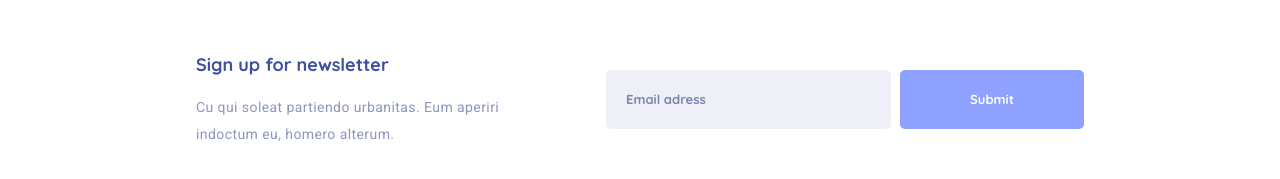
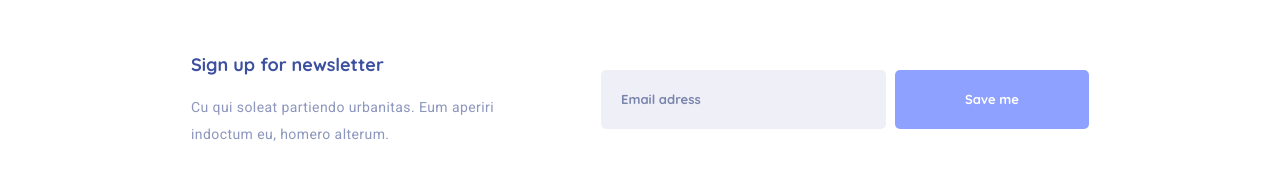
Before and after one commit to Deadricss5/clean-and-simple-task.github.io, a plain HTML site: page index.html in a window 1280 px wide. Shown: the part 5552-5731 px from the top of the page. Drawn offline with nearby package versions, Linux system fonts and the light colour scheme.

Commit message:
fix: add value to input(button)

```diff
--- a/index.html
+++ b/index.html
@@ -548,7 +548,7 @@
                     </div>
                     <form class="newsletter-section-form">
                         <input type="email" placeholder="Email adress" size="25" name="email">
-                        <input type="submit">
+                        <input type="submit" value="Save me">
                     </form>
                 </div>
             </div>
```
